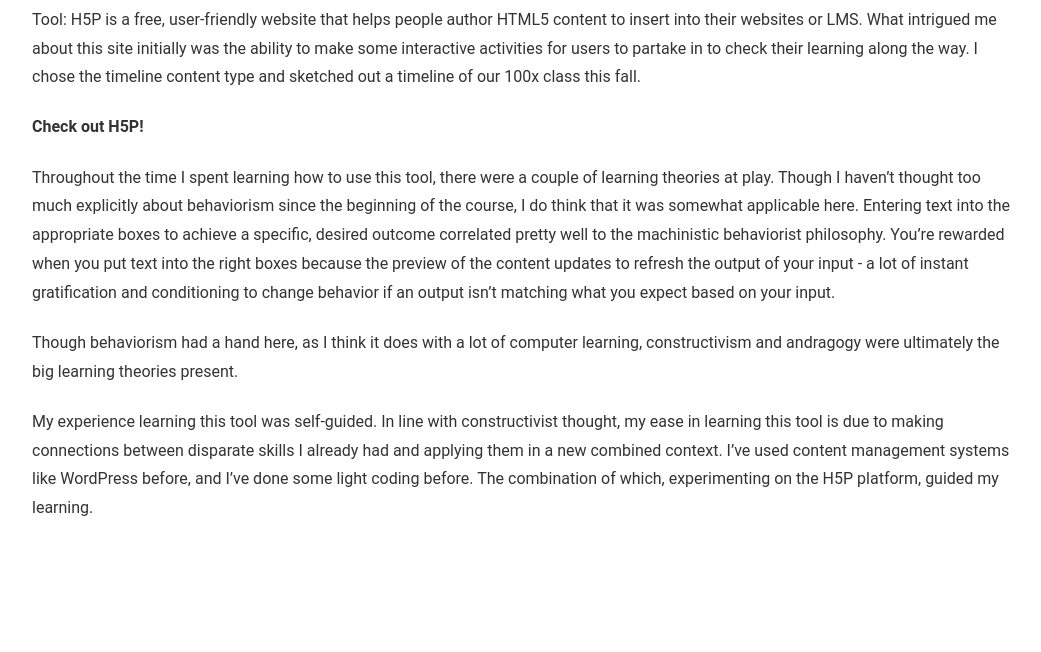
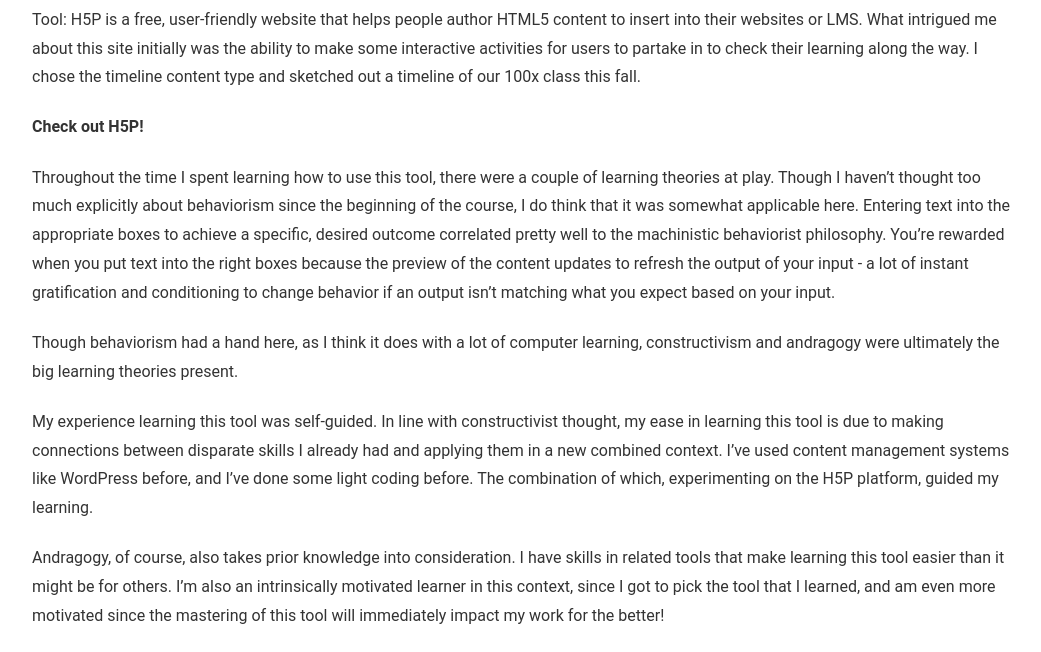
Before and after one commit to caitlinmeyer/idt-portfolio, a Jekyll site: the page built from 100x/microlearning.md, in a window 1280 px wide and 900 px high, scrolled down 588 px, cut to the strip 248-900 px from the top of the window. Shown: the whole strip, without its empty margins (118-1159 px from the left). Built offline with Jekyll 4.4.1, drawn with Linux system fonts in a browser that asks for light colours; before the commit the page ends 1380 px from its top, so only the background shows below that.

Commit message:
Update microlearning.md

```diff
--- a/100x/microlearning.md
+++ b/100x/microlearning.md
@@ -15,3 +15,5 @@
 Though behaviorism had a hand here, as I think it does with a lot of computer learning, constructivism and andragogy were ultimately the big learning theories present.
 
 My experience learning this tool was self-guided. In line with constructivist thought, my ease in learning this tool is due to making connections between disparate skills I already had and applying them in a new combined context. I've used content management systems like WordPress before, and I've done some light coding before. The combination of which, experimenting on the H5P platform, guided my learning.
+
+Andragogy, of course, also takes prior knowledge into consideration. I have skills in related tools that make learning this tool easier than it might be for others. I'm also an intrinsically motivated learner in this context, since I got to pick the tool that I learned, and am even more motivated since the mastering of this tool will immediately impact my work for the better!
```
